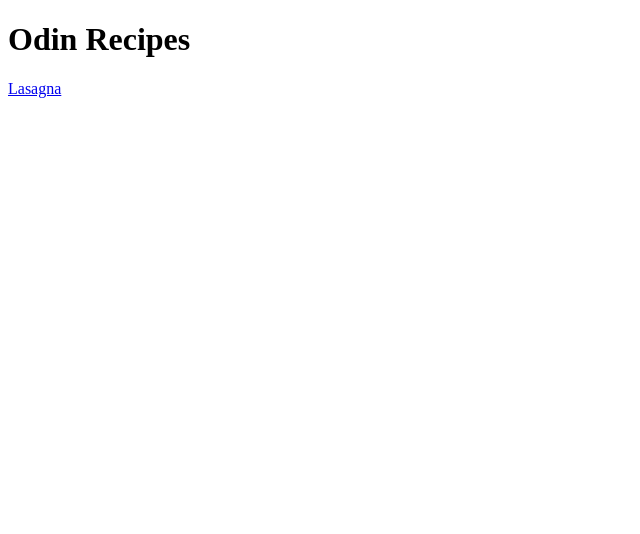
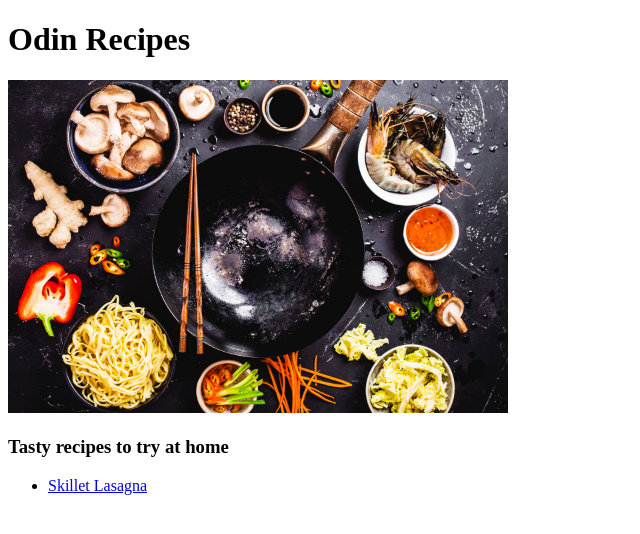
Before and after one commit to se7en-ei8ht/odin-recipes, a plain HTML site: page index.html in a window 1280 px wide. Shown: the whole page, without its empty margins (0-640 px from the left). Drawn offline with Linux system fonts and the light colour scheme.

Commit message:
add presentation image, recipes on a list

```diff
--- a/index.html
+++ b/index.html
@@ -8,6 +8,11 @@
 </head>
 <body>
     <h1>Odin Recipes</h1>
-    <a href="../odin-recipes/recipes/lasagna.html">Lasagna</a>
+    <img src="./images/coocking.jpg" alt="Presentation image" width="500px">
+    <h3>Tasty recipes to try at home</h3>
+    <ul>
+        <li><a href="../odin-recipes/recipes/lasagna.html">Skillet Lasagna</a></li>
+    </ul>
+
 </body>
 </html>
```
Also changed, not shown: images/coocking.jpg (added), 1 other file.
